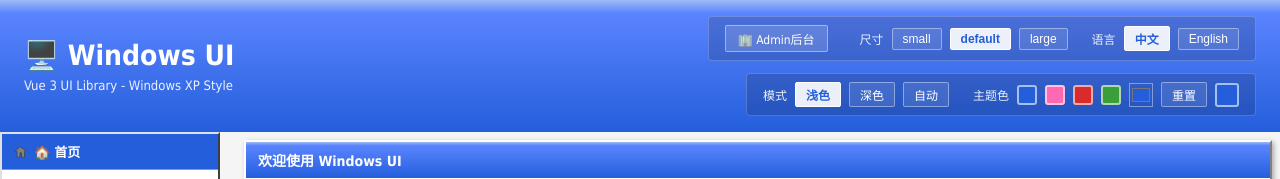
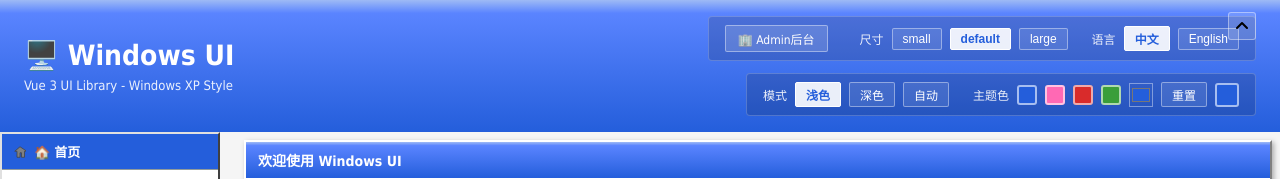
Before and after one commit to rzl/windows-ui, a Vue app in the folder packages/playground/: page / in a window 1280 px wide. Shown: the top 179 px of the page. Built offline with nearby package versions, Linux system fonts and the light colour scheme.

Commit message:
feat(playground): 示例页面顶部支持折叠以增大组件可视区域

```diff
--- a/packages/playground/src/views/Layout.vue
+++ b/packages/playground/src/views/Layout.vue
@@ -1,7 +1,8 @@
 <template>
   <w-config-provider prefix="w" :size="globalSize" :theme="globalTheme" :locale="globalLocale" :mode="globalMode">
     <div class="playground">
-      <header class="playground-header">
+      <header class="playground-header" :class="{ collapsed: headerCollapsed }">
+        <template v-if="!headerCollapsed">
           <div class="header-left">
             <h1>🖥️ Windows UI</h1>
             <p>Vue 3 UI Library - Windows XP Style</p>
@@ -60,7 +61,14 @@
               </div>
             </div>
           </div>
+          <button class="collapse-btn" @click="headerCollapsed = true" aria-label="收起顶部">
+            <w-icon name="chevron-up" />
+          </button>
+        </template>
       </header>
+      <button v-if="headerCollapsed" class="floating-expand-btn" @click="headerCollapsed = false" aria-label="展开顶部">
+        <w-icon name="chevron-down" />
+      </button>
 
       <div class="playground-body">
         <aside class="playground-sidebar" :class="{ 'mobile-open': showMobileNav }">
@@ -97,6 +105,7 @@ const { t } = useI18n()
 
 const showMobileNav = ref(false)
 const showMobileControls = ref(false)
+const headerCollapsed = ref(false)
 const closeMobileNav = () => { showMobileNav.value = false }
 
 const isActive = (path: string) => {
@@ -283,6 +292,11 @@ const navItems = [
 .mobile-actions { display: none; }
 .mobile-nav-toggle, .mobile-controls-toggle { padding: 6px 10px; border: 1px solid rgba(255,255,255,0.4); background: rgba(255,255,255,0.15); color: #fff; font-size: 16px; border-radius: 2px; cursor: pointer; }
 .mobile-nav-toggle:hover, .mobile-controls-toggle:hover { background: rgba(255,255,255,0.3); }
+.collapse-btn { position: absolute; top: 12px; right: 24px; width: 28px; height: 28px; display: flex; align-items: center; justify-content: center; border: 1px solid rgba(255,255,255,0.4); background: rgba(255,255,255,0.15); color: #fff; border-radius: 3px; cursor: pointer; padding: 0; }
+.collapse-btn:hover { background: rgba(255,255,255,0.3); }
+.playground-header.collapsed { padding: 0; min-height: 0; height: 0; border: none; }
+.floating-expand-btn { position: fixed; top: 12px; right: 24px; z-index: 1000; width: 36px; height: 36px; display: flex; align-items: center; justify-content: center; border: 1px solid rgba(255,255,255,0.4); background: var(--w-xp-title-bar); color: #fff; border-radius: 4px; cursor: pointer; padding: 0; box-shadow: 0 2px 8px rgba(0,0,0,0.25); }
+.floating-expand-btn:hover { background: var(--w-color-primary-light); }
 .playground-body { display: flex; flex: 1; min-height: 0; max-width: 1600px; margin: 0 auto; width: 100%; gap: 16px; overflow: hidden; box-sizing: border-box; }
 .playground-sidebar { width: 220px; flex-shrink: 0; height: 100%; overflow-x: hidden; overflow-y: auto; }
 .playground-content { flex: 1; min-width: 0; height: 100%; overflow-x: hidden; overflow-y: auto; }
@@ -297,6 +311,8 @@ const navItems = [
 
 @media (max-width: 768px) {
   .playground-header { flex-direction: column; align-items: flex-start; padding: 12px 16px; position: relative; }
+  .collapse-btn { display: none; }
+  .floating-expand-btn { top: 8px; right: 8px; }
   .mobile-actions { display: flex; position: absolute; top: 12px; right: 16px; gap: 8px; }
   .header-left { margin-bottom: 12px; }
   .playground-header h1 { font-size: 22px; }
```
Lines whose indentation alone changed are shown as unchanged.
